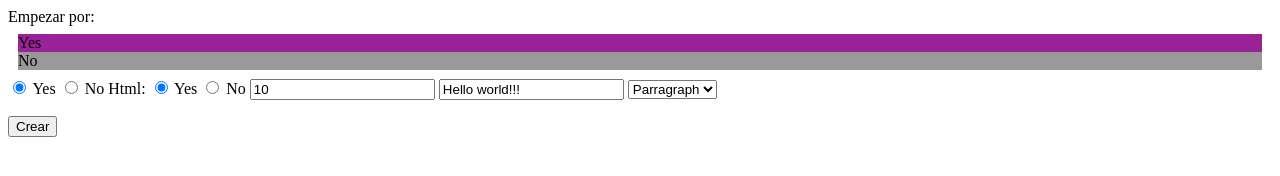
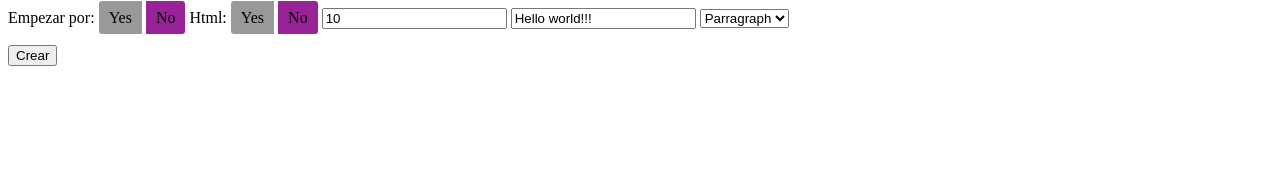
Before and after one commit to josergb/ipsumMe, a plain HTML site: page ipsumMe.html in a window 1280 px wide. Drawn offline with Linux system fonts and the light colour scheme.

Commit message:
Add style in radiobuttons

```diff
--- a/css/css.css
+++ b/css/css.css
@@ -1,35 +1,35 @@
 .switchButton {
-	border-radius: 3px;
-	padding: 8px 10px;
 	cursor: pointer;
+	display: inline;
 }
+	.switchButton div {
+		padding: 8px 10px;
+		display: inline;
+	}
+
+		.switchButton div:hover {
+			background-color: #997799;
+		}
+
+		.switchButton div:active {
+			background-color: #995599;
+		}
+
+		.switchButton .switchButtonSelected {
+			background-color: #992299;
+		}
 
 	.switchButtonLeft {
 		background-color: #999999;
+		border-radius: 3px 0px 0px 3px;
+
 	}
-		.switchButtonLeft:hover {
-			background-color: #997799;
-		}
-		.switchButtonLeft:active {
-			background-color: #995599;
-		}
-		.switchButtonLeft:after {
-			content: 'Yes';
-		}
 
 	.switchButtonRight {
 		background-color: #999999;
+		border-radius: 0px 3px 3px 0px;
 	}
-		.switchButtonRight:hover {
-			background-color: #997799;
-		}
-		.switchButtonRight:active {
-			background-color: #995599;
-		}
-		.switchButtonRight:after {
-			content: 'No';
-		}
 
-	.switchButtonLeftSelected {
-		background-color: #992299;
-	}
+input[type="Radio"] {
+	display: none;
+}
--- a/ipsumMe.html
+++ b/ipsumMe.html
@@ -5,11 +5,19 @@
 <body onLoad="createSwitches();">
 <form name='userConf'>
 	<label for="thisStart" id="thisStart">Empezar por:</label>
-		<input type="Radio" name="thisStart" value="Yes" checked> Yes
-		<input type="Radio" name="thisStart" value="No"> No
+		<input type="Radio" name="thisStart" value="Yes">
+		<input type="Radio" name="thisStart" value="No">
+		<div class="switchButton">
+			<div class="switchButtonLeft">Yes</div>
+			<div class="switchButtonRight switchButtonSelected">No</div>
+		</div>
 	<label for="html">Html:</label>
-		<input type="Radio" name="html" value="Yes" checked> Yes
-		<input type="Radio" name="html" value="No"> No
+		<input type="Radio" name="html" value="Yes">
+		<input type="Radio" name="html" value="No">
+		<div class="switchButton">
+			<div class="switchButtonLeft">Yes</div>
+			<div class="switchButtonRight switchButtonSelected">No</div>
+		</div>
 	<input type="text" id='numberRepeat' name="numberRepeat" value="10" />
 	<input type="text" name="userText" value="Hello world!!!" />
 	<select name="typeElement" onChange="document.userConf.typeElement.value == 'head' ? document.userConf.lineHead.setAttribute('style', 'opacity: 1;') :  document.userConf.lineHead.setAttribute('style', 'opacity: 0;')">
--- a/js/ipsumMe.js
+++ b/js/ipsumMe.js
@@ -1,11 +1,11 @@
 /* UTF-8/RT4 */
 
 lolemipsum = {
-	VERSION:     '1.0',
-	COPYRIGHT:   'Copyright © 2011 José Román.',
-	DEVELOPERS:  'Jósé Román Gálvez <info@josromangalvez.com>',
-	LICENSE:     'Released under the terms of the GNU General Public License v2.',
-	WEB:         'www.joseromangalvez.com'
+	VERSION		: '1.0',
+	COPYRIGHT	: 'Copyright © 2011 José Román.',
+	DEVELOPERS	: 'Jósé Román Gálvez <info@josromangalvez.com>',
+	LICENSE		: 'Released under the terms of the GNU General Public License v2.',
+	WEB			: 'www.joseromangalvez.com'
 };
 
 
@@ -131,22 +131,30 @@ var insert = function(string, nameWorkDiv, nameWorkDivFather) {
 	};
 };
 
+var createEvent = function(elemento, evento, funcion) {
+	if (elemento.addEventListener) elemento.addEventListener(evento, funcion, false);
+	else elemento.attachEvent("on" + evento, funcion);
+}
+
+var addEvent = function(elementDom, numberElementDom, a) {
+	createEvent(elementDom, "click", function() {
+		if (this.innerHTML == 'No') {
+			document.userConf.getElementsByTagName('input')[a].checked = true;
+			elementDom.setAttribute('class', 'switchButtonRight switchButtonSelected');
+			document.getElementsByTagName('div')[numberElementDom-1].setAttribute('class', 'switchButtonLeft');
+		} else {
+			document.userConf.getElementsByTagName('input')[a-1].checked = true;
+			elementDom.setAttribute('class', 'switchButtonLeft switchButtonSelected');
+			document.getElementsByTagName('div')[numberElementDom+1].setAttribute('class', 'switchButtonRight');
+		}
+	});
+}
+
 var createSwitches = function() {
-	var createSwitch = document.createElement('div');
-	createSwitch.setAttribute ('class', 'switchButton');
-	var createSwitchLeft = document.createElement('div');
-	if (document.userConf.thisStart[0].checked)
-		createSwitchLeft.setAttribute ('class', 'switchButtonLeft switchButtonLeftSelected');
-	else
-		createSwitchLeft.setAttribute ('class', 'switchButtonLeft');
-	var createSwitchRight = document.createElement('div');
-	if (document.userConf.thisStart[1].checked)
-		createSwitchRight.setAttribute ('class', 'switchButtonRight switchButtonLeftSelected');
-	else
-		createSwitchRight.setAttribute ('class', 'switchButtonRight');
-	var whereCreate = document.getElementById('thisStart');
-	whereCreate.appendChild(createSwitch).appendChild(createSwitchLeft);
-	whereCreate.getElementsByTagName('div')[0].appendChild(createSwitchRight);
+	addEvent(document.getElementsByTagName('div')[1], 1, 1);
+	addEvent(document.getElementsByTagName('div')[2], 2, 1);
+	addEvent(document.getElementsByTagName('div')[4], 4, 3);
+	addEvent(document.getElementsByTagName('div')[5], 5, 3);
 }
 
 var constructorIpsum = function() {
```
